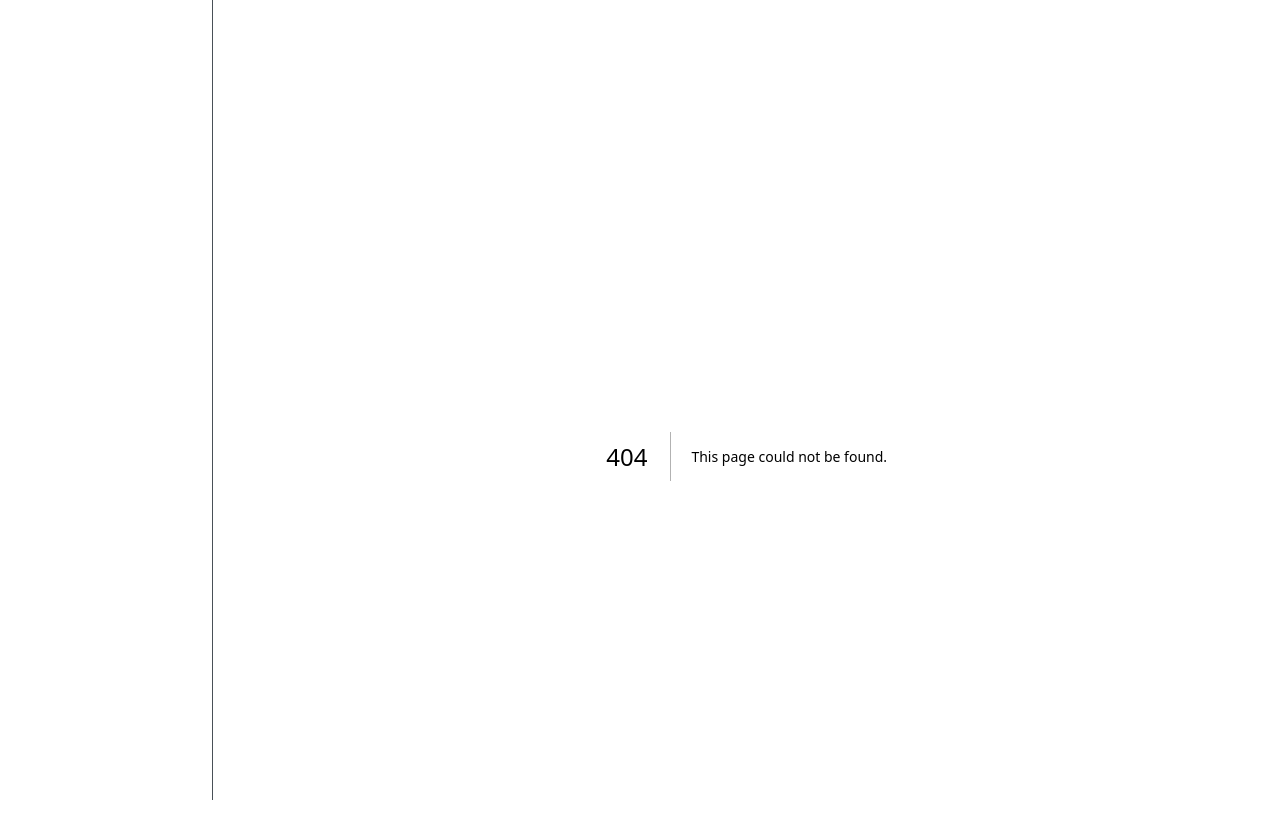
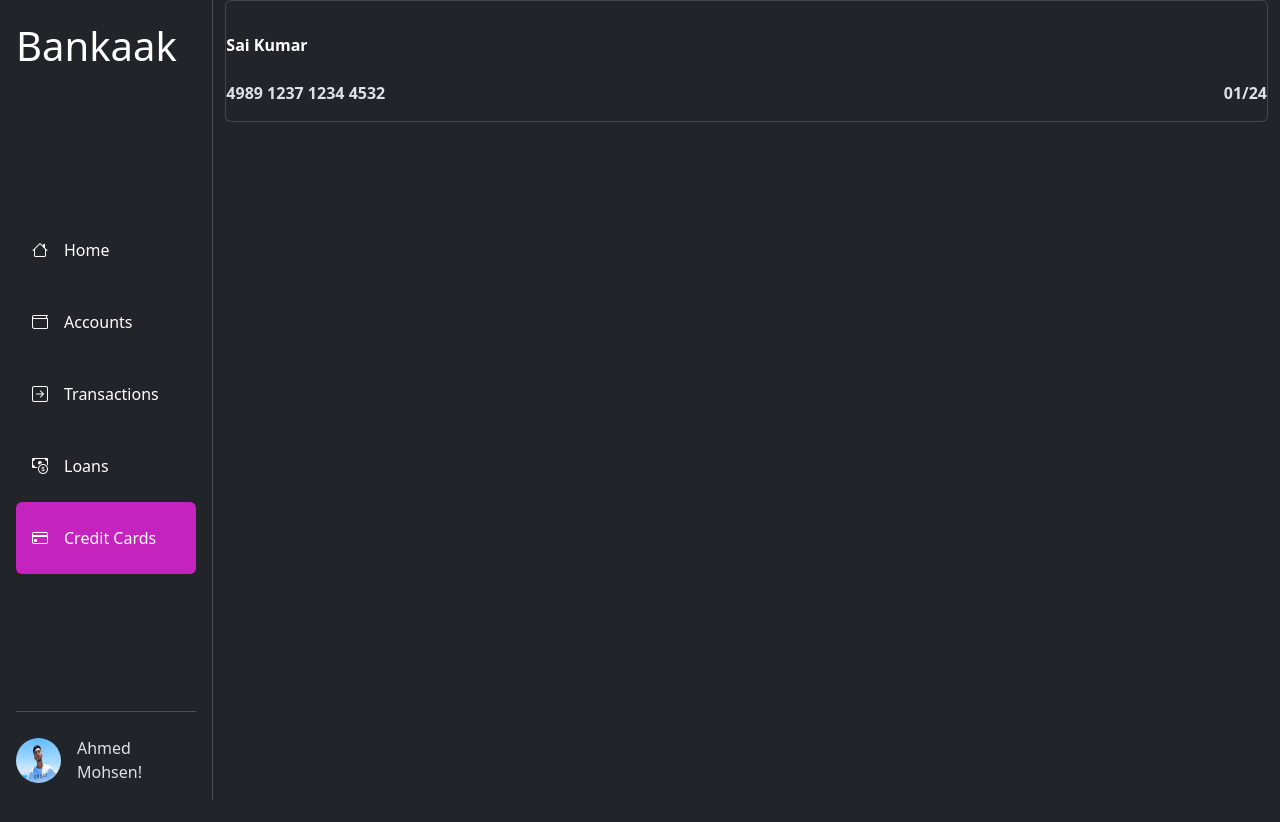
Before and after one commit to software-engineering-2023/Batates-M7mra, a Next.js app in the folder online-banking-system-website/: page /credit-cards in a window 1280 px wide. Before the commit this address had no page. Shown: the top 822 px of the page. After the commit the page ends 800 px from the top, so only its background shows below. Built offline with nearby package versions, Linux system fonts and the light colour scheme.

Commit message:
Add empty credit cards section

```diff
--- /dev/null
+++ b/online-banking-system-website/src/app/credit-cards/page.tsx
@@ -0,0 +1,28 @@
+export default function CreditCards() {
+  return (
+    <div className="row">
+      <div className="col">
+        <div className="card">
+          <div className="d-flex flex-column h-100">
+            <label className="d-block">
+              <div className="d-flex position-relative">
+                <div>
+                  <img
+                    //   src="https://www.freepnglogos.com/uploads/visa-inc-logo-png-11.png"
+                    className="visa"
+                    alt=""
+                  />
+                  <p className="mt-2 mb-4 text-white fw-bold">Sai Kumar</p>
+                </div>
+              </div>
+            </label>
+            <div className="mt-auto fw-bold d-flex align-items-center justify-content-between">
+              <p>4989 1237 1234 4532</p>
+              <p>01/24</p>
+            </div>
+          </div>
+        </div>
+      </div>
+    </div>
+  );
+}
--- a/online-banking-system-website/src/app/layout.tsx
+++ b/online-banking-system-website/src/app/layout.tsx
@@ -28,8 +28,14 @@ const sidebarLinks = [
   {
     href: "/loans",
     icon: "cash-coin",
-    text: "Loans"
-  }
+    text: "Loans",
+  },
+
+  {
+    href: "/credit-cards",
+    icon: "credit-card",
+    text: "Credit Cards",
+  },
 ];
 
 export default function RootLayout({
@@ -56,7 +62,7 @@ export default function RootLayout({
                 href="/"
                 className="d-flex align-items-center text-decoration-none link-body-emphasis"
               >
-                <span className="fs-4">Ahmed Mohsen</span>
+                <span className="fs-1">Bankaak</span>
               </Link>
               <ul className="nav nav-pills flex-column my-auto">
                 {sidebarLinks.map((link) => (
@@ -74,34 +80,15 @@ export default function RootLayout({
                   </li>
                 ))}
               </ul>
+              <div className="d-flex justify-content-start align-items-center gap-3 border-top pt-4">
+                <img src="/ahmed-mohsen.png" height={45} width={45} className="rounded-circle"/>
+                Ahmed Mohsen!
+              </div>
             </div>
 
             <div className="col-md-4 col-xl-2 col-lg-3 "></div>
 
             <div className="col">
-              <nav className="navbar navbar-expand-lg bottom">
-                <div className="container-fluid">
-                  <button
-                    className="navbar-toggler"
-                    type="button"
-                    data-bs-toggle="collapse"
-                    data-bs-target="#navbarNav"
-                    aria-controls="navbarNav"
-                    aria-expanded="false"
-                    aria-label="Toggle navigation"
-                  >
-                    <span className="navbar-toggler-icon"></span>
-                  </button>
-                  <div className="collapse navbar-collapse" id="navbarNav">
-                    <ul className="navbar-nav ms-auto">
-                      <li className="nav-item">
-                        <a className="nav-link">Disabled</a>
-                      </li>
-                    </ul>
-                  </div>
-                </div>
-              </nav>
-
               {children}
             </div>
           </div>
```
Also changed, not shown: online-banking-system-website/src/app/accounts/page.tsx (+5 -4 lines), online-banking-system-website/public/ahmed-mohsen.png (added), online-banking-system-website/src/app/global.scss (line endings or trailing spaces).
